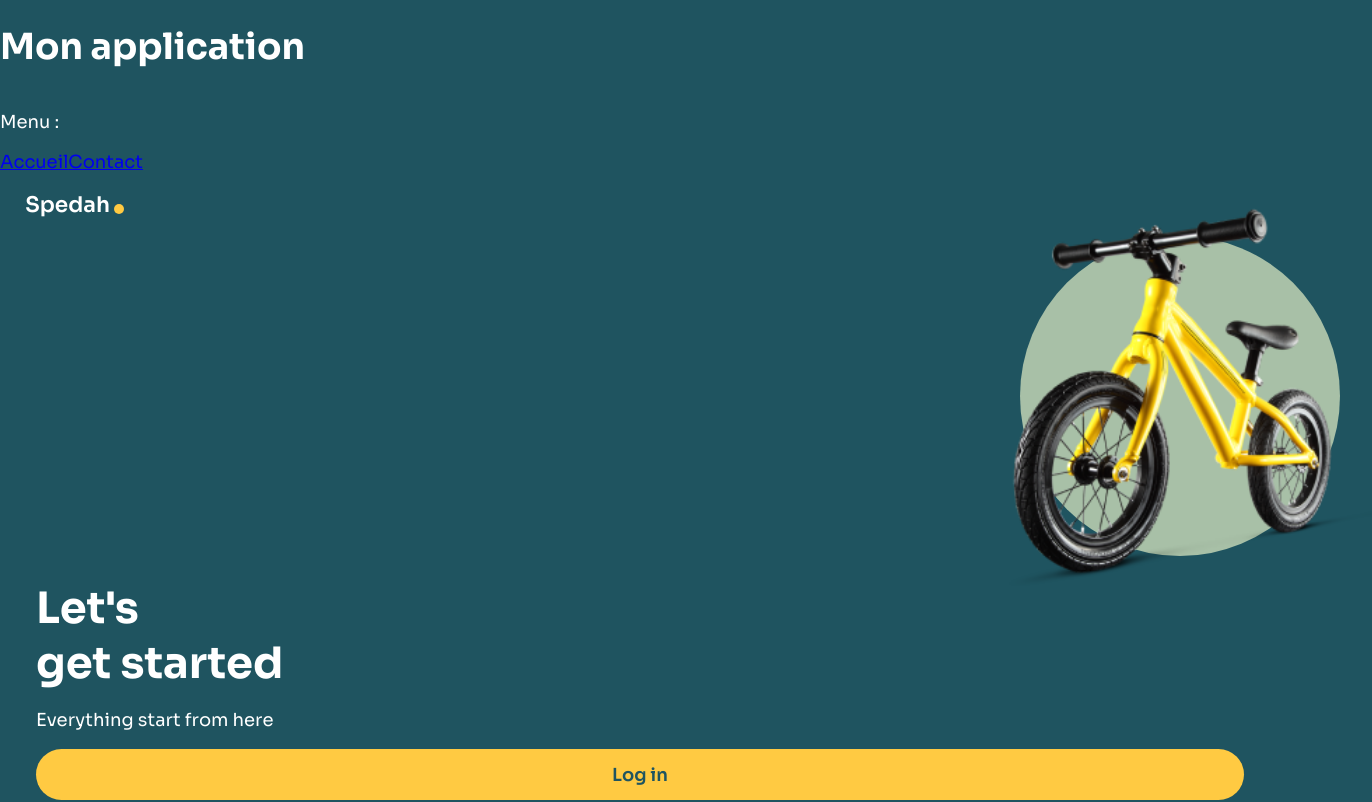
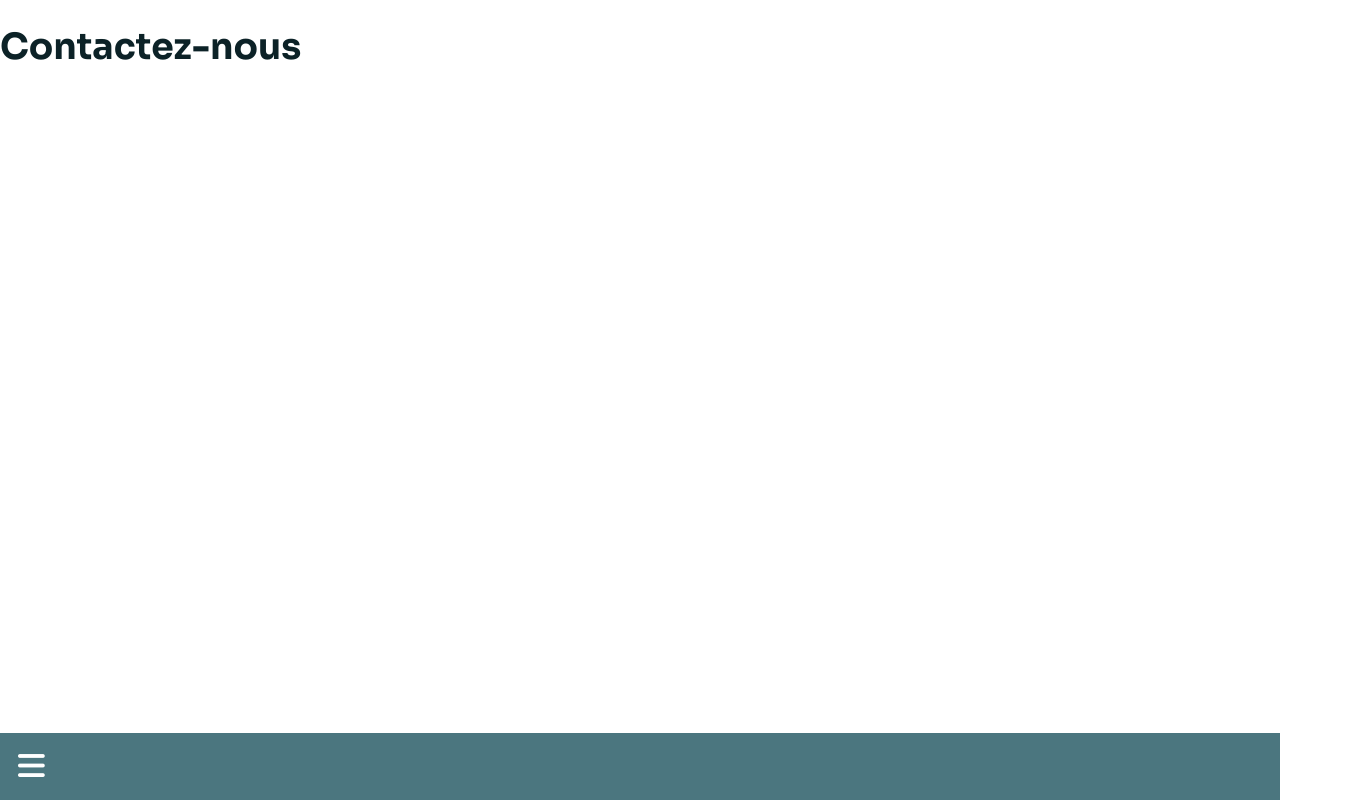
Before and after one commit to Djeg/formation-react, a React (Vite) app: page /contact in a window 1280 px wide. Shown: the top 802 px of the page, 1372 px wide, since content can reach past the window. Built offline with nearby package versions, Linux system fonts and the light colour scheme.

Commit message:
Ajout de la correction menu

```diff
--- /dev/null
+++ b/src/exos-menu/components/About.tsx
@@ -0,0 +1,6 @@
+/**
+ * Composant affichant l'écran à propos
+ */
+export default function About() {
+  return <h1>About</h1>
+}
--- /dev/null
+++ b/src/exos-menu/components/Accueil.tsx
@@ -0,0 +1,6 @@
+/**
+ * Composant affichant la page d'accueil
+ */
+export default function Accueil() {
+  return <h1>Accueil</h1>
+}
--- /dev/null
+++ b/src/exos-menu/components/App.tsx
@@ -0,0 +1,26 @@
+import { StrictMode } from 'react'
+import { BrowserRouter, Route, Routes } from 'react-router-dom'
+import { AppGlobalStyle } from '../../exos-spedah/styles/App.style'
+import About from './About'
+import Accueil from './Accueil'
+import Contact from './Contact'
+import Menu from './Menu'
+
+/**
+ * Composant affichant l'application du menu
+ */
+export default function App() {
+  return (
+    <StrictMode>
+      <AppGlobalStyle />
+      <BrowserRouter>
+        <Routes>
+          <Route path="/" element={<Accueil />} />
+          <Route path="/about" element={<About />} />
+          <Route path="/contact" element={<Contact />} />
+        </Routes>
+        <Menu />
+      </BrowserRouter>
+    </StrictMode>
+  )
+}
--- /dev/null
+++ b/src/exos-menu/components/Contact.tsx
@@ -0,0 +1,6 @@
+/**
+ * Composant affichant la page de contact
+ */
+export default function Contact() {
+  return <h1>Contactez-nous</h1>
+}
--- /dev/null
+++ b/src/exos-menu/components/Menu.tsx
@@ -0,0 +1,56 @@
+import { useState } from 'react'
+import { Link } from 'react-router-dom'
+import {
+  BottomBar,
+  BurgerButton,
+  MenuContainer,
+  MenuHeader,
+  MenuItem,
+} from '../styles/Menu.styles'
+
+/**
+ * Composant affichant le menu, il vient avec 2 versions :
+ * - Une version fermé
+ * - Une version ouvert
+ */
+export default function Menu() {
+  const [isOpen, setIsOpen] = useState(false)
+
+  function toggleMenu() {
+    setIsOpen(!isOpen)
+  }
+
+  if (!isOpen) {
+    return (
+      <BottomBar>
+        <BurgerButton onClick={toggleMenu}>
+          <i className="fa-solid fa-bars"></i>
+        </BurgerButton>
+      </BottomBar>
+    )
+  }
+
+  return (
+    <MenuContainer>
+      <MenuHeader>
+        <i onClick={toggleMenu} className="fa-regular fa-circle-xmark"></i>
+        <p>Menu</p>
+      </MenuHeader>
+      <MenuItem>
+        <Link to="/" onClick={toggleMenu}>
+          Accueil
+        </Link>
+      </MenuItem>
+      <MenuItem>
+        <Link to="/contact" onClick={toggleMenu}>
+          Contact
+        </Link>
+      </MenuItem>
+      <MenuItem>
+        <Link to="/about" onClick={toggleMenu}>
+          À Propos
+        </Link>
+      </MenuItem>
+    </MenuContainer>
+  )
+}
--- /dev/null
+++ b/src/exos-menu/styles/Menu.styles.tsx
@@ -0,0 +1,87 @@
+import styled from 'styled-components'
+import { AppTheme } from '../../exos-spedah/styles/App.style'
+
+/**
+ * Display the bottom bar menu
+ */
+export const BottomBar = styled.nav`
+  display: flex;
+  position: fixed;
+  bottom: 0;
+  right: 0;
+  left: 0;
+  background-color: ${AppTheme.colors.transparentBlue};
+`
+
+/**
+ * Display a burger button
+ */
+export const BurgerButton = styled.button`
+  border: 0;
+  outline: 0;
+  background-color: transparent;
+  display: flex;
+  align-items: center;
+  justify-content: center;
+  padding: 1rem;
+
+  i {
+    font-size: 1.7rem;
+    color: ${AppTheme.colors.white};
+  }
+`
+
+/**
+ * Container for the open menu
+ */
+export const MenuContainer = styled.div`
+  position: fixed;
+  top: 0;
+  bottom: 0;
+  left: 0;
+  right: 0;
+  background-color: ${AppTheme.colors.blue};
+  display: flex;
+  flex-direction: column;
+  align-items: stretch;
+`
+
+/**
+ * Header for the menu
+ */
+export const MenuHeader = styled.div`
+  display: flex;
+  padding: 1rem;
+  color: ${AppTheme.colors.white};
+  align-items: center;
+
+  i {
+    font-size: 1.4rem;
+    display: flex;
+    margin-right: 1rem;
+  }
+
+  p {
+    color: ${AppTheme.colors.white};
+    font-size: 2rem;
+    margin: 0;
+    font-weight: bold;
+  }
+`
+
+/**
+ * Item for a menu element
+ */
+export const MenuItem = styled.p`
+  font-size: 1.3rem;
+  color: ${AppTheme.colors.white};
+  padding: 1rem;
+  margin: 0;
+
+  a {
+    text-decoration: none;
+    outline: none;
+    border: none;
+    color: ${AppTheme.colors.white};
+  }
+`
--- a/src/exos-spedah/styles/App.style.tsx
+++ b/src/exos-spedah/styles/App.style.tsx
@@ -7,7 +7,9 @@ import { createGlobalStyle } from 'styled-components'
 export const AppTheme = {
   colors: {
     white: '#FFF',
-    blue: '#1F5460',
+    blue: 'rgb(31, 84, 96)',
+    transparentBlue: 'rgba(31, 84, 96, .8)',
+    black: '#0c2227',
     yellow: '#FFCA42',
     green: '#A8C0A7',
     lightGreen: '#D5E7D4',
@@ -22,8 +24,8 @@ export const AppGlobalStyle = createGlobalStyle`
   :root {
     font-size: 18px;
     font-family: 'Sora', sans-serif;
-    color: ${AppTheme.colors.white};
-    background-color: ${AppTheme.colors.blue};
+    color: ${AppTheme.colors.black};
+    background-color: ${AppTheme.colors.white};
   }
 
   html, body, #root {
--- a/src/main.tsx
+++ b/src/main.tsx
@@ -1,5 +1,5 @@
 import ReactDOM from 'react-dom/client'
-import App from './demo-router/components/App'
+import App from './exos-menu/components/App'
 
 // On séléctionne la balise HTML qui contiendra notre
 // application react
```
